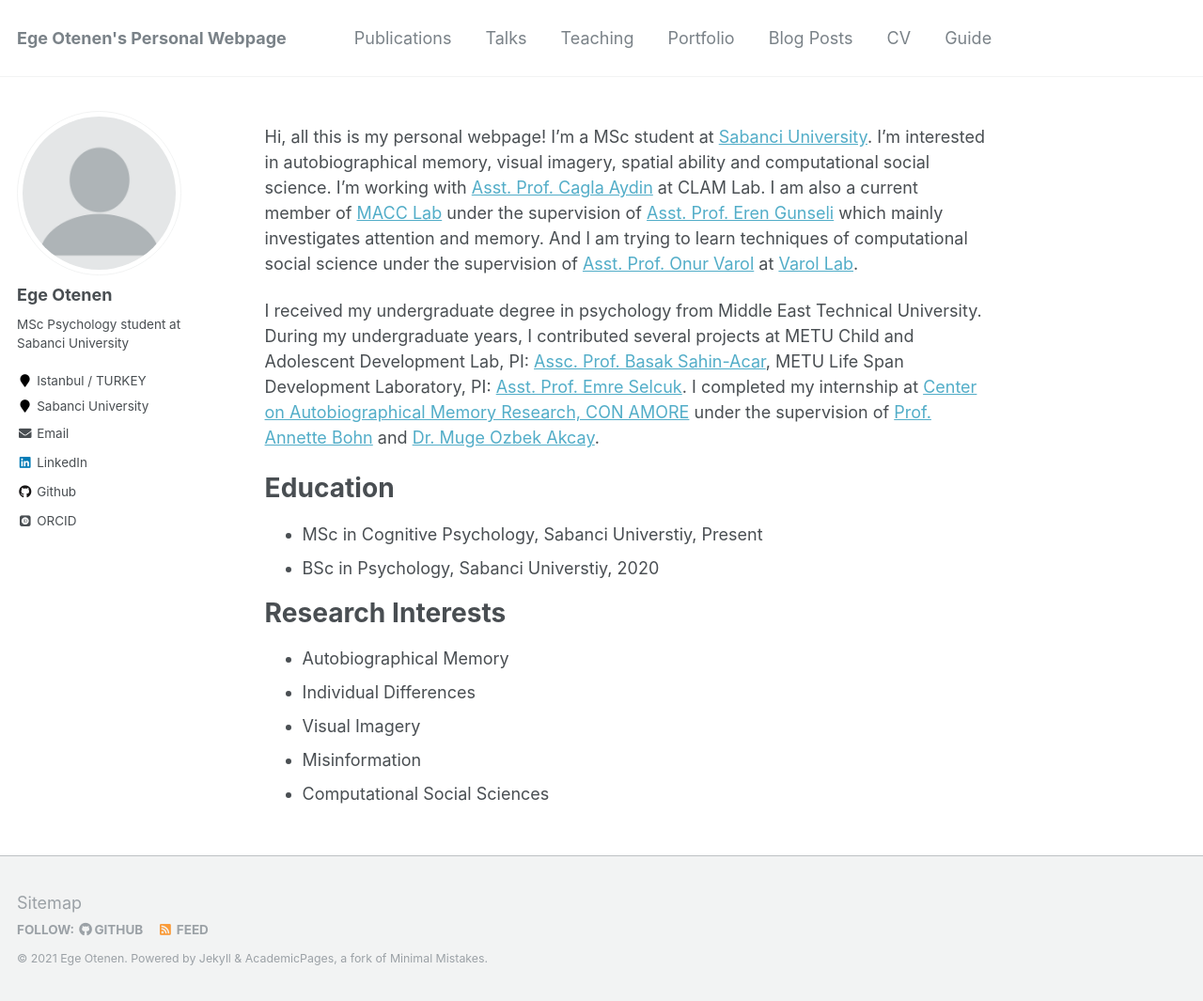
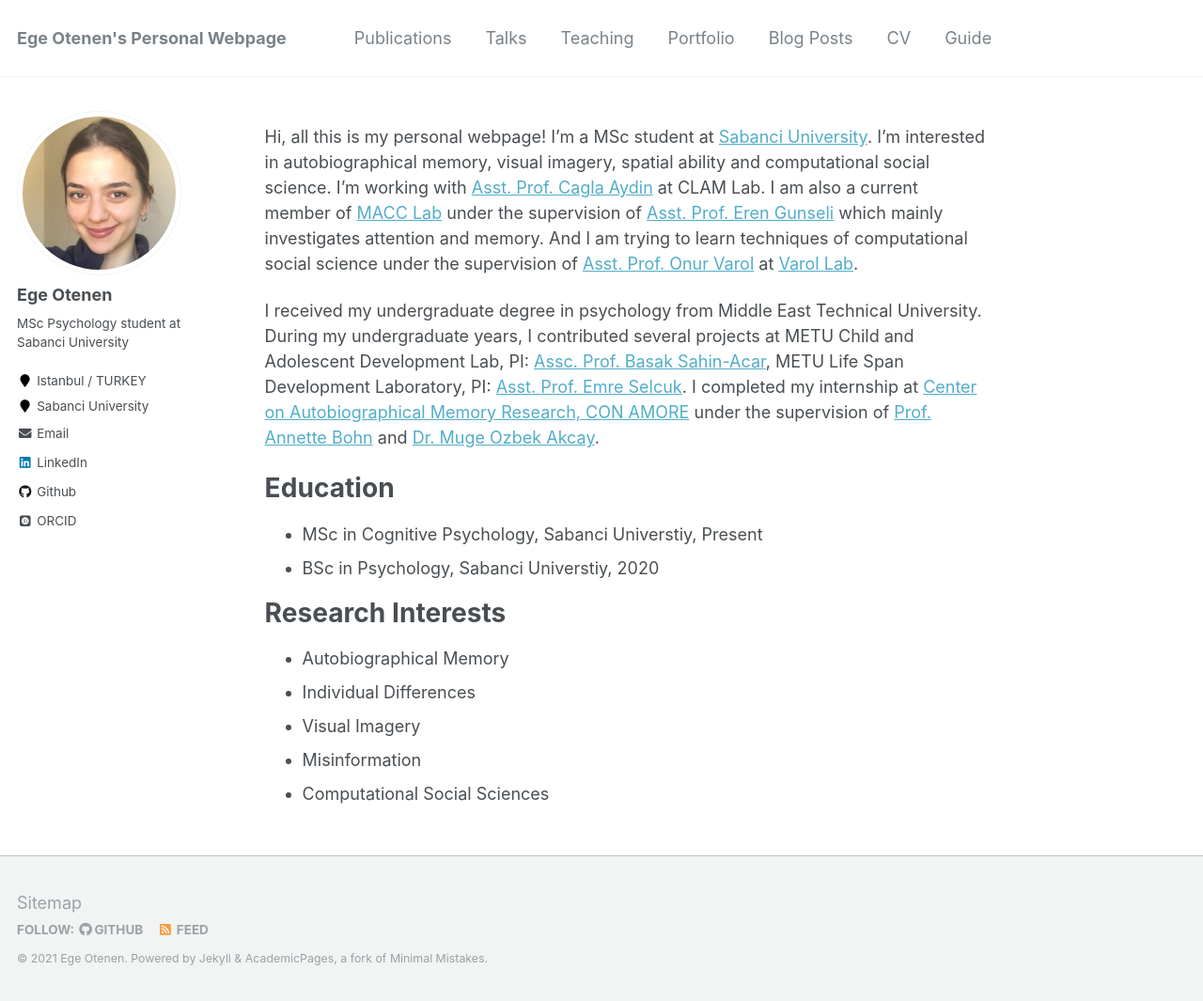
Before and after one commit to egeotenen/egeotenen.github.io, a Jekyll site: the page built from _pages/about.md, in a window 1280 px wide and 1065 px high. Shown: the whole window at 94% size. Built offline with Jekyll 4.4.1, drawn with Linux system fonts in a browser that asks for light colours; some web fonts are replaced.

Commit message:
Update _config.yml

```diff
--- a/_config.yml
+++ b/_config.yml
@@ -81,7 +81,7 @@ analytics:
 # Site Author
 author:
   name             : "Ege Otenen"
-  avatar           : "profile.png"
+  avatar           : "ege.jpg"
   bio              : "MSc Psychology student at Sabanci University "
   location         : "Istanbul / TURKEY "
   employer         : "Sabanci University"
```
